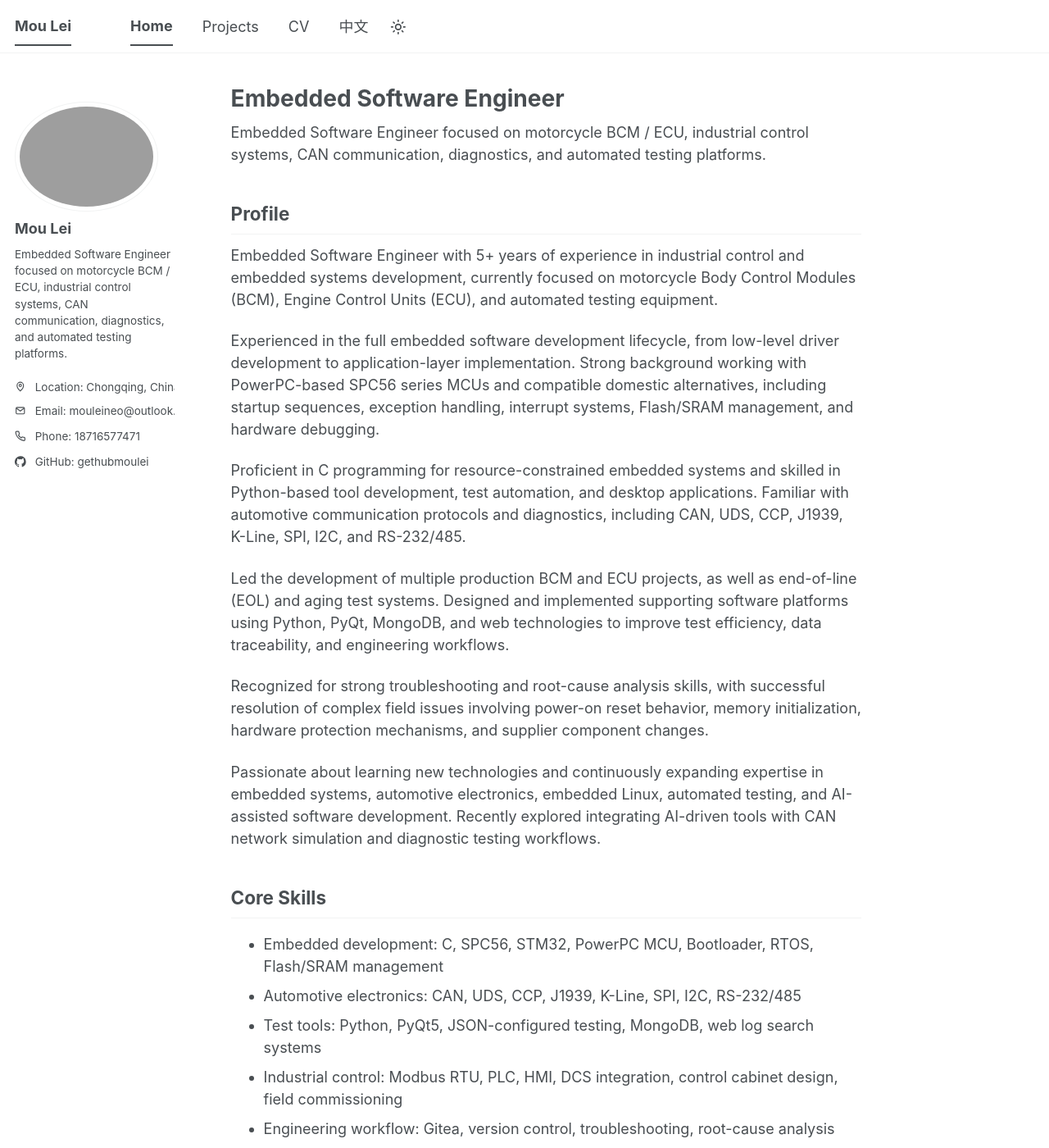
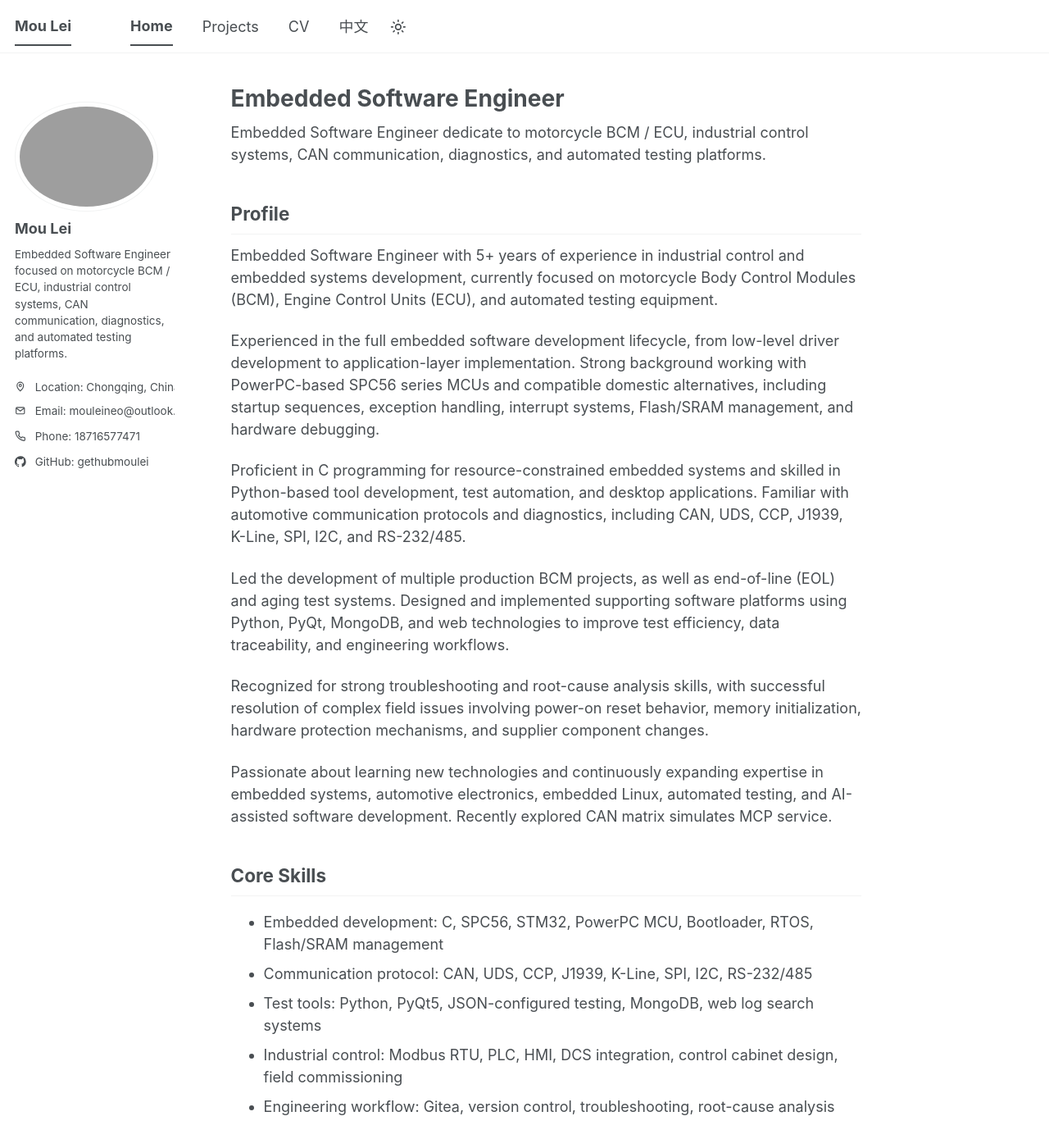
Before and after one commit to gethubmoulei/neomu.github.io, a Jekyll site: the page built from _pages/about-en.md, in a window 1280 px wide and 1400 px high. Shown: the whole window at 82% size. Built offline with Jekyll 4.4.1, drawn with Linux system fonts in a browser that asks for light colours; a script that is not in the unit is left out.

Commit message:
Add profile photo and change "about" description

```diff
--- a/_pages/about-en.md
+++ b/_pages/about-en.md
@@ -7,7 +7,7 @@
 author_profile: true
 ---
 
-Embedded Software Engineer focused on motorcycle BCM / ECU, industrial control systems, CAN communication, diagnostics, and automated testing platforms.
+Embedded Software Engineer dedicate to motorcycle BCM / ECU, industrial control systems, CAN communication, diagnostics, and automated testing platforms.
 
 ## Profile
 
@@ -17,16 +17,16 @@
 
 Proficient in C programming for resource-constrained embedded systems and skilled in Python-based tool development, test automation, and desktop applications. Familiar with automotive communication protocols and diagnostics, including CAN, UDS, CCP, J1939, K-Line, SPI, I2C, and RS-232/485.
 
-Led the development of multiple production BCM and ECU projects, as well as end-of-line (EOL) and aging test systems. Designed and implemented supporting software platforms using Python, PyQt, MongoDB, and web technologies to improve test efficiency, data traceability, and engineering workflows.
+Led the development of multiple production BCM projects, as well as end-of-line (EOL) and aging test systems. Designed and implemented supporting software platforms using Python, PyQt, MongoDB, and web technologies to improve test efficiency, data traceability, and engineering workflows.
 
 Recognized for strong troubleshooting and root-cause analysis skills, with successful resolution of complex field issues involving power-on reset behavior, memory initialization, hardware protection mechanisms, and supplier component changes.
 
-Passionate about learning new technologies and continuously expanding expertise in embedded systems, automotive electronics, embedded Linux, automated testing, and AI-assisted software development. Recently explored integrating AI-driven tools with CAN network simulation and diagnostic testing workflows.
+Passionate about learning new technologies and continuously expanding expertise in embedded systems, automotive electronics, embedded Linux, automated testing, and AI-assisted software development. Recently explored CAN matrix simulates MCP service.
 
 ## Core Skills
 
 - Embedded development: C, SPC56, STM32, PowerPC MCU, Bootloader, RTOS, Flash/SRAM management
-- Automotive electronics: CAN, UDS, CCP, J1939, K-Line, SPI, I2C, RS-232/485
+- Communication protocol: CAN, UDS, CCP, J1939, K-Line, SPI, I2C, RS-232/485
 - Test tools: Python, PyQt5, JSON-configured testing, MongoDB, web log search systems
 - Industrial control: Modbus RTU, PLC, HMI, DCS integration, control cabinet design, field commissioning
 - Engineering workflow: Gitea, version control, troubleshooting, root-cause analysis
```
Also changed, not shown: _pages/about.md (+3 -3 lines), 1 other file.
